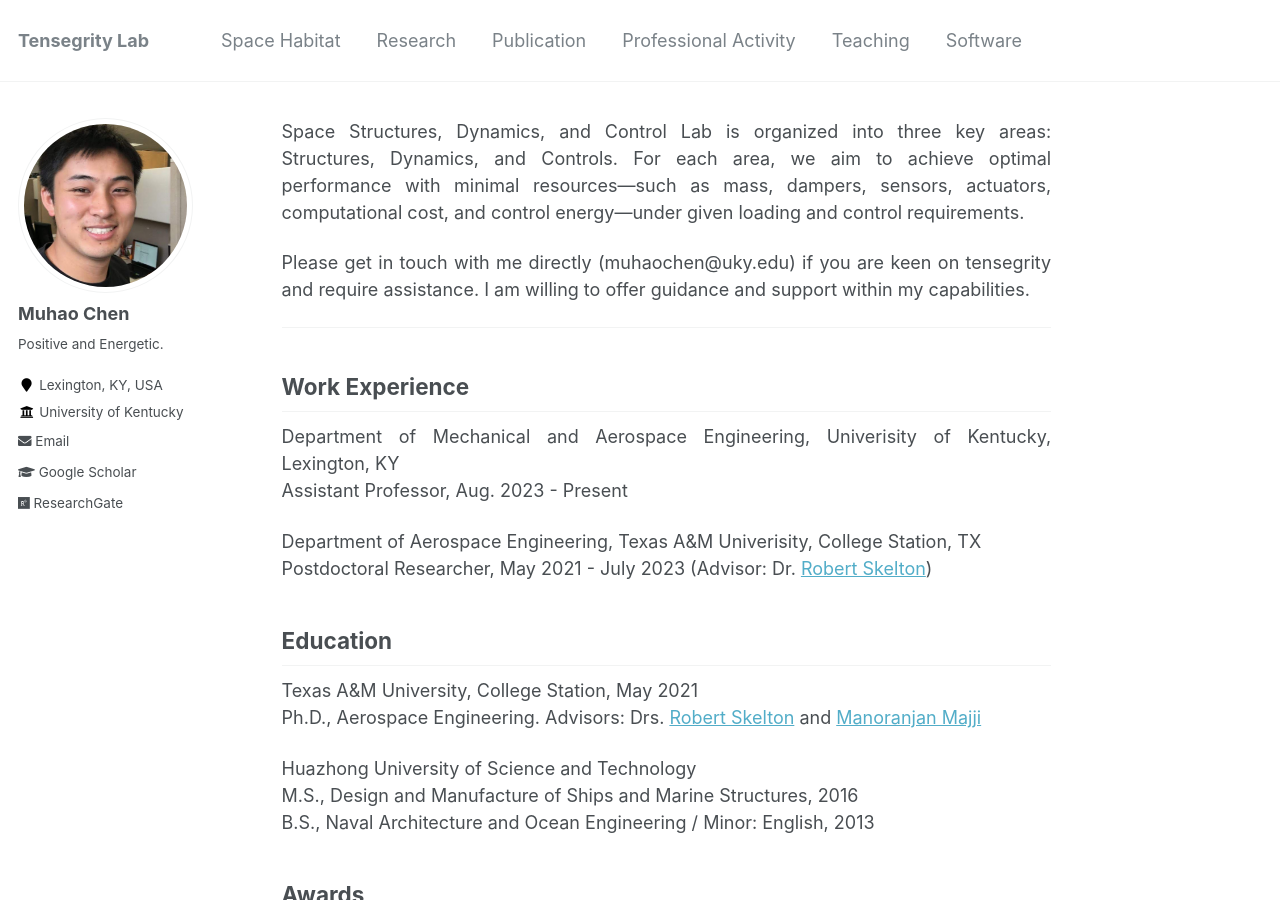
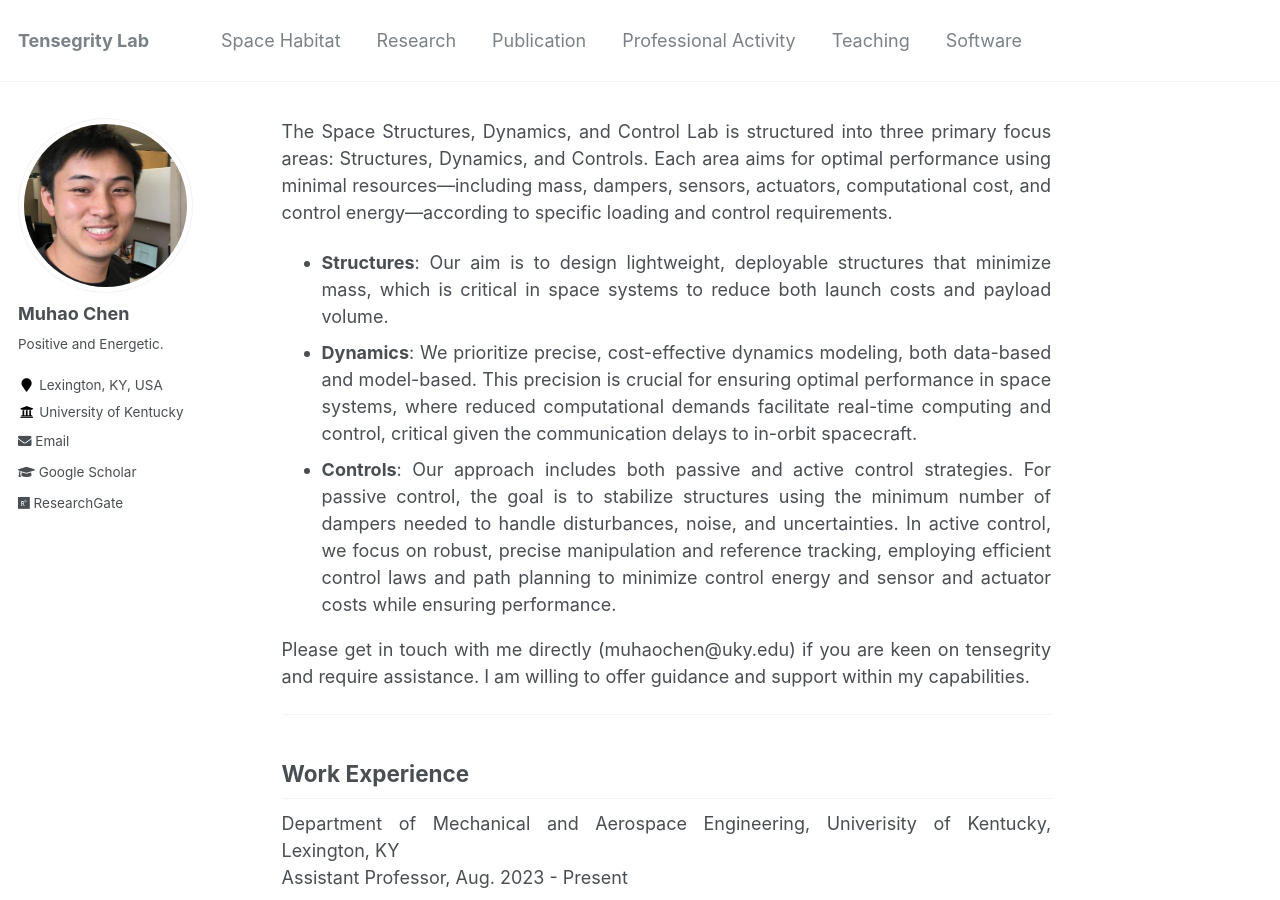
Before and after one commit to Muhao-Chen/muhao-chen.github.io, a Jekyll site: the page built from _pages/about.md, in a window 1280 px wide and 900 px high. Built offline with Jekyll 4.4.1, drawn with Linux system fonts in a browser that asks for light colours.

Commit message:
Update about.md

```diff
--- a/_pages/about.md
+++ b/_pages/about.md
@@ -17,7 +17,13 @@ toc: true
 <!-- rewrite -->
 <!-- Tensegrity Lab seeks to develop new analytical tools to merge structure and control design with material science to create new structures and material systems. The structural paradigm for this research is tensegrity systems, creating minimal mass systems that allow minimal control energy within the constraints of allowable computational and sensing/actuating resources. The lab builds physical demonstrations of this integrated system design philosophy with material science to create new material systems. Robots are designed to deploy from small stowed packages. Robots are designed to harvest rocks and regolith from asteroids or the moon. Tensegrity structures are designed for deployment in space. Tensegrity Robots are designed to build tensegrity structures in space autonomously. Wings are designed without hinged surfaces to controllable shapes. Antennas are designed for deployment in space within operational accuracies. Impact tensegrity structures are designed to protect payloads at the impact on the moon or Mars. These studies employ data-based as well as model-based control methods. -->
 
-Space Structures, Dynamics, and Control Lab is organized into three key areas: Structures, Dynamics, and Controls. For each area, we aim to achieve optimal performance with minimal resources—such as mass, dampers, sensors, actuators, computational cost, and control energy—under given loading and control requirements.
+The Space Structures, Dynamics, and Control Lab is structured into three primary focus areas: Structures, Dynamics, and Controls. Each area aims for optimal performance using minimal resources—including mass, dampers, sensors, actuators, computational cost, and control energy—according to specific loading and control requirements.
+
+- **Structures**: Our aim is to design lightweight, deployable structures that minimize mass, which is critical in space systems to reduce both launch costs and payload volume.
+- **Dynamics**: We prioritize precise, cost-effective dynamics modeling, both data-based and model-based. This precision is crucial for ensuring optimal performance in space systems, where reduced computational demands facilitate real-time computing and control, critical given the communication delays to in-orbit spacecraft.
+- **Controls**: Our approach includes both passive and active control strategies. For passive control, the goal is to stabilize structures using the minimum number of dampers needed to handle disturbances, noise, and uncertainties. In active control, we focus on robust, precise manipulation and reference tracking, employing efficient control laws and path planning to minimize control energy and sensor and actuator costs while ensuring performance.
+
+
 
 Please get in touch with me directly (muhaochen@uky.edu) if you are keen on tensegrity and require assistance. I am willing to offer guidance and support within my capabilities.
 
```
